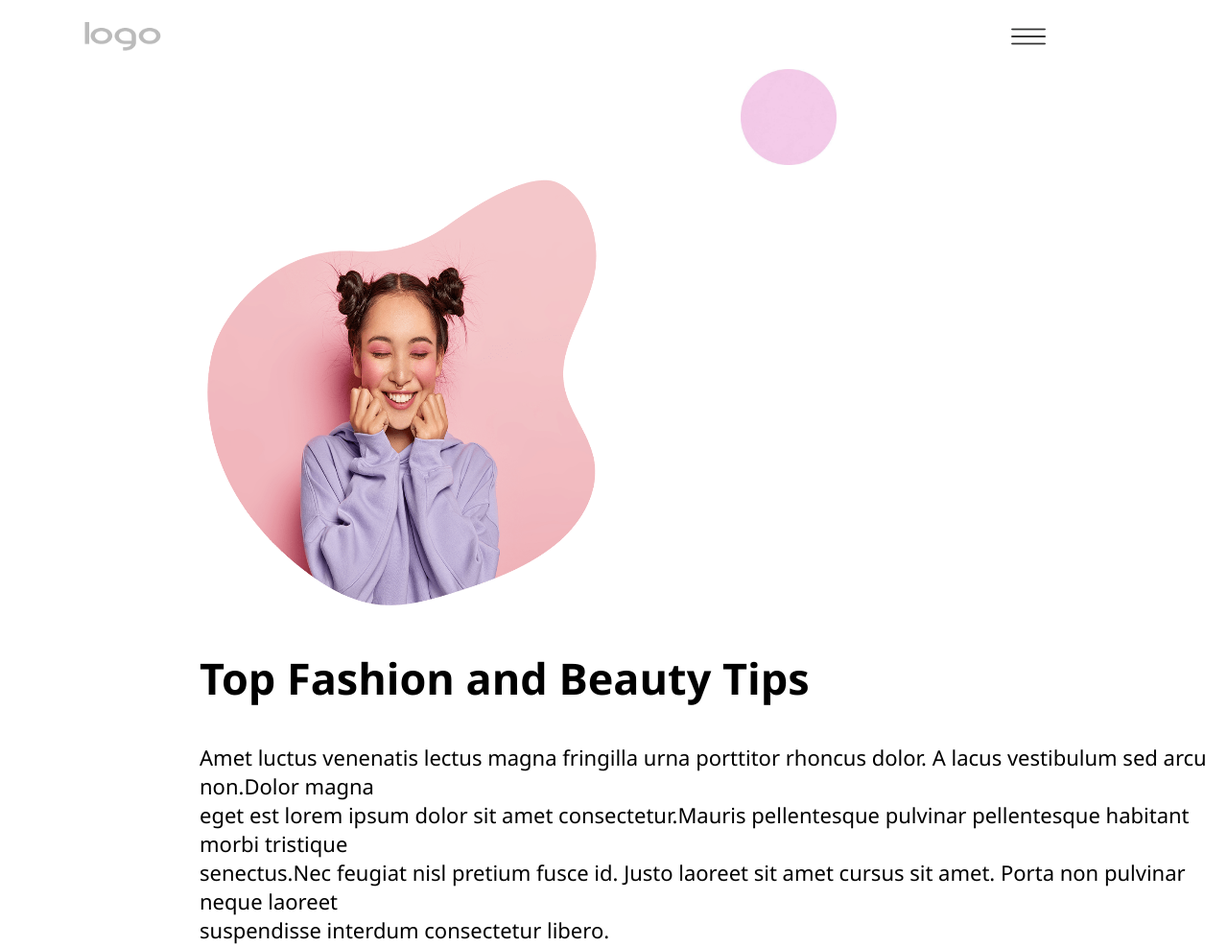
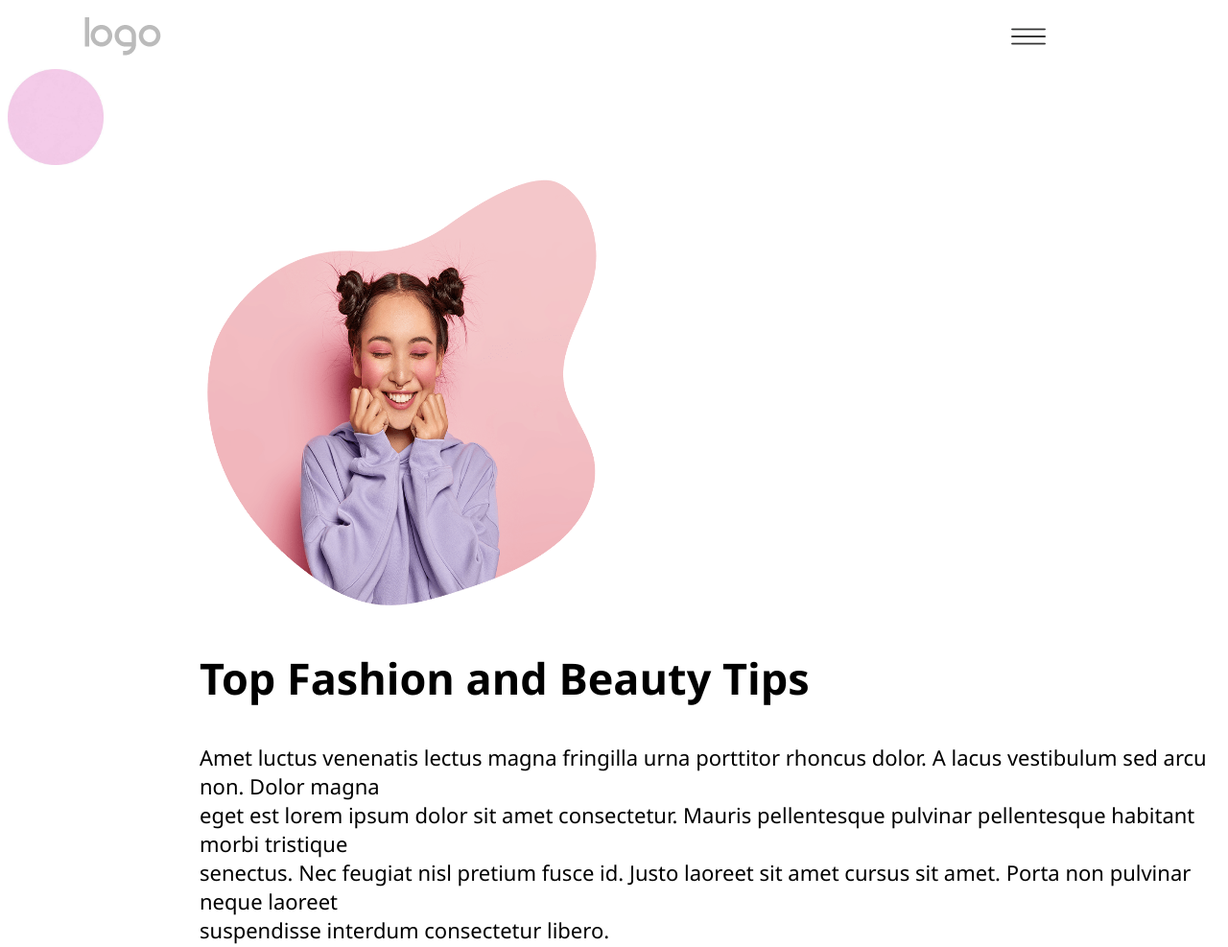
Before and after one commit to Mame-Soda-Diop/mamesodah, a plain HTML site: page index.html in a window 1280 px wide. Shown: the top 987 px of the page at 96% size. Drawn offline with Linux system fonts and the light colour scheme.

Commit message:
correction

```diff
--- a/index.html
+++ b/index.html
@@ -6,57 +6,50 @@
     <meta http-equiv="X-UA-Compatible" content="IE=edge">
     <meta name="viewport" content="width=device-width, initial-scale=1.0">
     <title>personal Porfolio website</title>
-    <LInk rel="stylesheet" href="style.css">
+    <link rel="stylesheet" href="style.css">
 </head>
 
 <body>
     <header class="entete">
         <div class="logo">
-          <img src="images/default-logo.png" width="90" height="30" alt="Logo">
+            <img src="images/default-logo.png" alt="Logo">
         </div>
         <div class="icone">
-          <img src="images/2292406-hamburger-menu-removebg-preview.png" width="60" height="60" alt="Icône">
+            <img src="images/2292406-hamburger-menu-removebg-preview.png" alt="Icône" width="60" height="60">
         </div>
-      </header>
+    </header>
 
-    <div class="monimge">
-    <img src="images/shape rose.jpg" width="100" height="100" alt="">
+    <div class="monimage">
+    <img src="images/shaperose.jpg" alt="" width="100" height="100">
     </div>
+
     <main>
         <div class="hero">
             <nav>
                 <div class="delet"></div>
                 <div class="container">
                     <div class="left">
-    <img src="images/mapage 2.png" width="7000" height="470" alt="">
-
-
+                    <img src="images/mapage2.png" width="700" height="470" alt="">
                         <h2>Top Fashion and Beauty Tips</h2>
-                        <p> Amet luctus venenatis lectus magna fringilla urna porttitor rhoncus dolor.
-                            A lacus vestibulum sed arcu non.Dolor magna <br> eget est lorem ipsum dolor sit amet
-                            consectetur.Mauris pellentesque pulvinar pellentesque habitant morbi tristique <br>
-                            senectus.Nec feugiat nisl pretium fusce id. Justo laoreet sit amet cursus sit amet.
+                        <p>Amet luctus venenatis lectus magna fringilla urna porttitor rhoncus dolor.
+                            A lacus vestibulum sed arcu non. Dolor magna <br> eget est lorem ipsum dolor sit amet
+                            consectetur. Mauris pellentesque pulvinar pellentesque habitant morbi tristique <br>
+                            senectus. Nec feugiat nisl pretium fusce id. Justo laoreet sit amet cursus sit amet.
                             Porta non pulvinar neque laoreet <br> suspendisse interdum consectetur libero.
-
                         </p>
                         <p>Image from<a href="#">Freepik</a></p>
-
-<button id="monBouton" onclick="changerApparence()">LEARN MORE</button>
-
+                        <button id="monBouton" onclick="changerApparence()">LEARN MORE</button>
                     </div>
+                </div>
             </nav>
         </div>
+    </main>
 
-        </div>
-    </main>
     <footer>
         <p>Sample text. Click to select the text box. Click again or double <br> click to start editing the text..</p>
-        <p><a href="#">Website Templates</a>created with <a href="#">Website Builder Software.</a></p>
-
+        <p><a href="#">Website Templates</a> created with <a href="#">Website Builder Software.</a></p>
     </footer>
 
-
-    </div>
 </body>
 
 </html>
```
Also changed, not shown: images/IMAGE MAPAGE SODA.png (deleted), images/mapage2.png (renamed from images/mapage 2.png), images/shaperose.jpg (renamed from images/shape rose.jpg).
